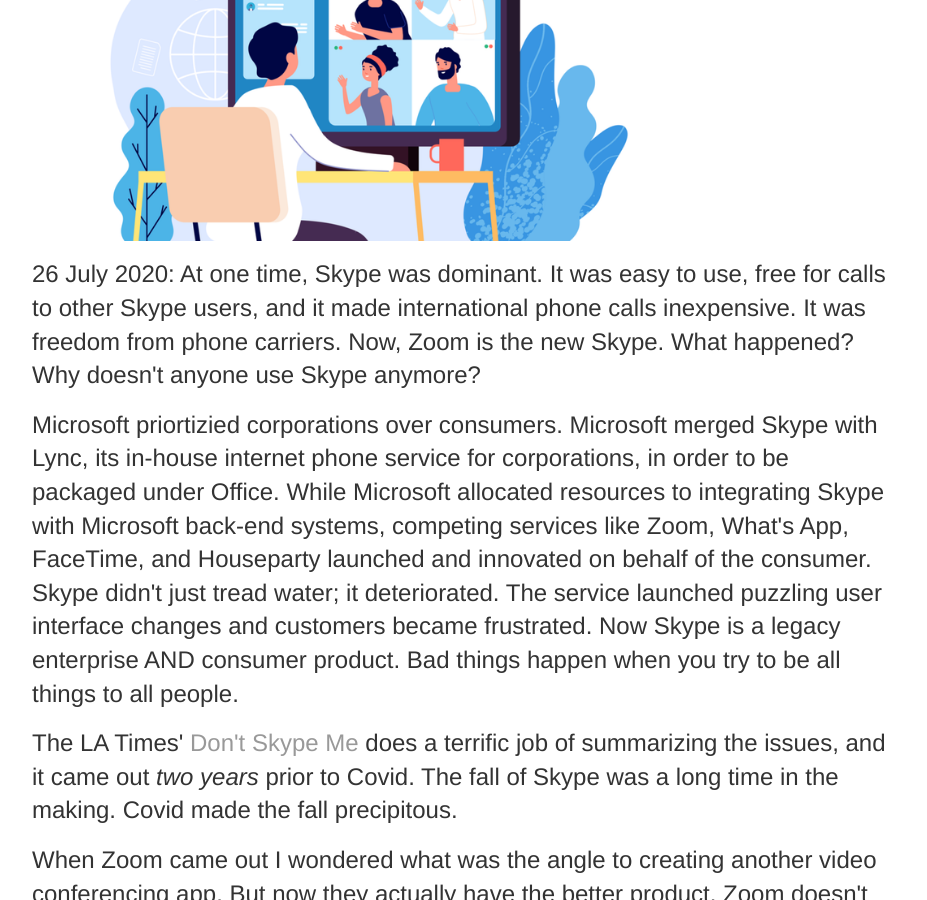
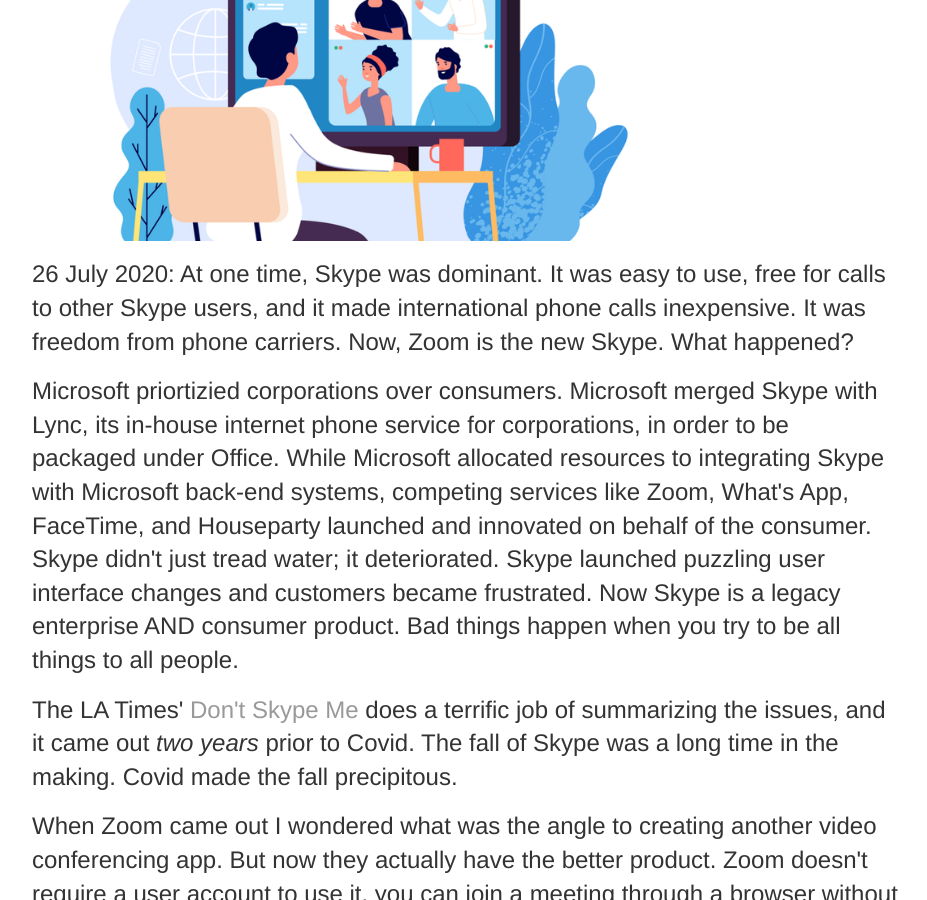
Before and after one commit to hikesandbikes/hikesandbikes.github.io, a Jekyll site: the page built from index.html, in a window 1280 px wide and 900 px high, scrolled down 275 px. Shown: the whole window, without its empty margins (175-1102 px from the left). Built offline with Jekyll 4.4.1, drawn with Linux system fonts in a browser that asks for light colours.

Commit message:
edit skype

```diff
--- a/index.html
+++ b/index.html
@@ -8,14 +8,14 @@
 
 		<p>26 July 2020:  At one time, Skype was dominant.  It was easy to use, free for calls to other
 			Skype users, and it made international phone calls inexpensive.  It was freedom from phone carriers.
-			Now, Zoom is the new Skype.  What happened?  Why doesn't anyone use Skype anymore?
+			Now, Zoom is the new Skype.  What happened?
 		</p>
 		<p>
 			Microsoft priortizied corporations over consumers.  Microsoft merged
 			Skype with Lync, its in-house internet phone service for corporations, in order to be packaged under Office.
 			While Microsoft allocated resources to integrating Skype with Microsoft back-end systems, competing
 			services like Zoom, What's App, FaceTime, and Houseparty launched and innovated on behalf of the consumer. Skype didn't just
-			tread water; it deteriorated.  The service launched puzzling user interface changes and customers became frustrated.
+			tread water; it deteriorated.  Skype launched puzzling user interface changes and customers became frustrated.
 			Now Skype is a legacy enterprise AND consumer product.
 			Bad things happen when you try to be all things to all people.
 		</p>
```
